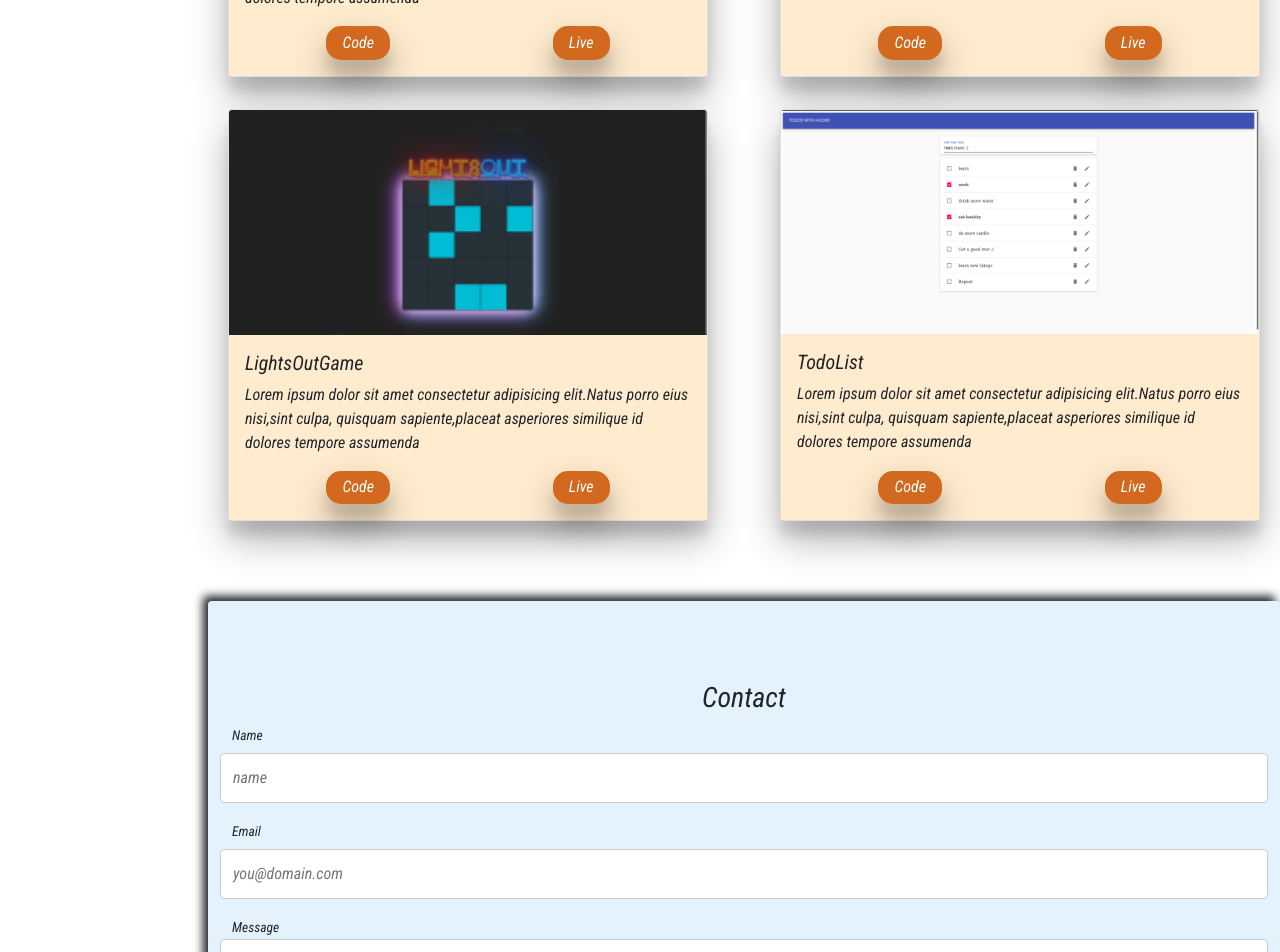
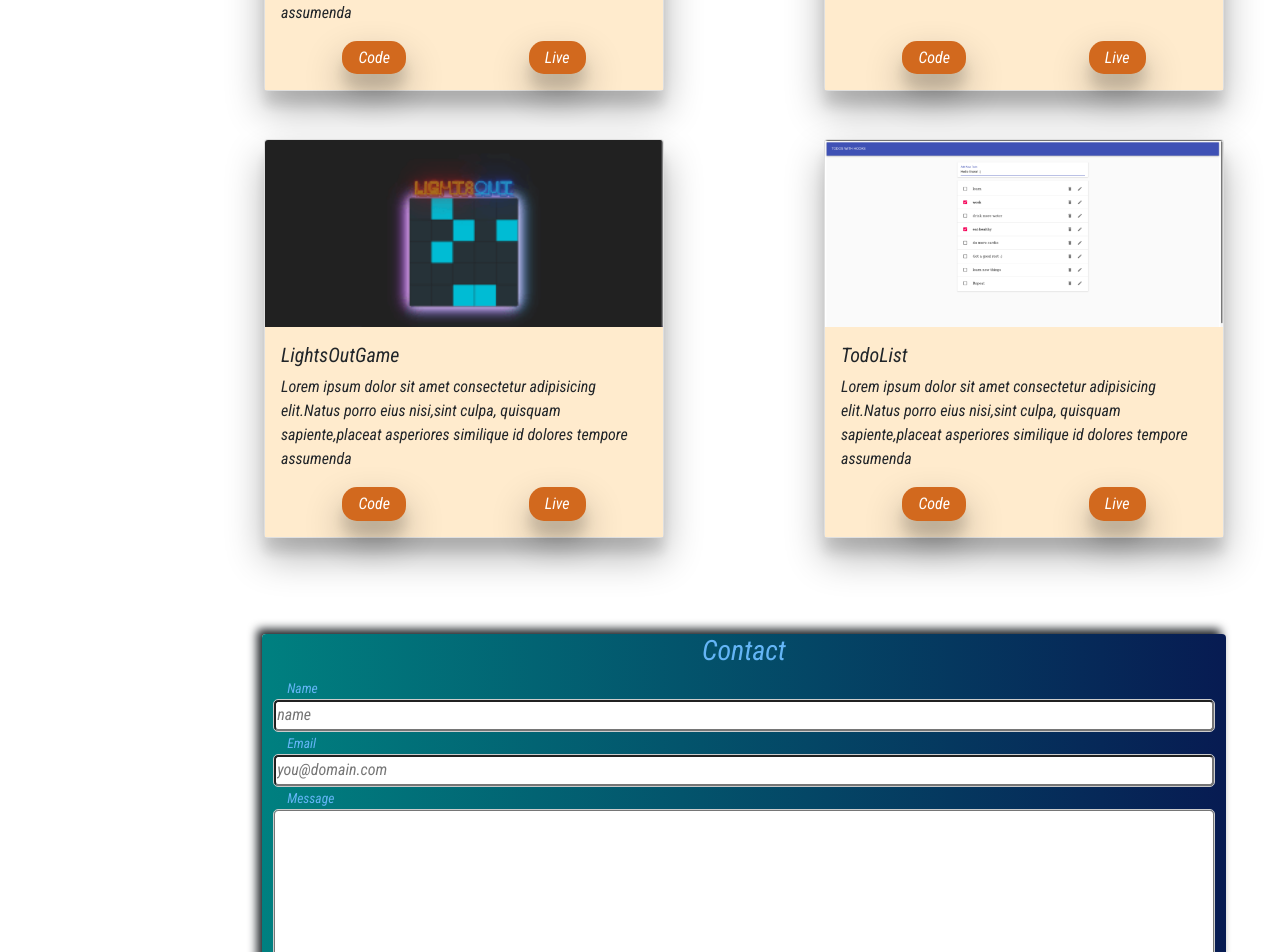
Before and after one commit to laur80/pf, a React (Create React App) app: page / in a window 1280 px wide. Shown: the part 1840-2792 px from the top of the page. Built offline with nearby package versions, Linux system fonts and the light colour scheme; a web font is replaced by a local one.

Commit message:
contact-form

```diff
--- a/src/About.js
+++ b/src/About.js
@@ -22,7 +22,7 @@ function About() {
             </div>
 
             <div className="modal-body" >
-            Hello, my name is Popa Laurentiu, a perfectionist in building and repairing things.<br/>
+            Hello, my name is Popa Laurentiu, passionate about technology to use in building and repairing things.<br/>
             With great attention to details and oriented in solving client's problems.<br/>
             I come from a customer service background with many years of experience,
             dedicate to client/Company and I am available to work!
--- a/src/Contact.css
+++ b/src/Contact.css
@@ -8,44 +8,50 @@
 	outline: 0;
 }
 
-body {
-	background: #263238;  /* Set background color to #263238*/
-}
-
 h3 {
 	text-align: center;
+	color:  #64B5F6;
 }
 
 /* Add styles to 'container' class */
-.container {
-	padding: 12px 24px 24px 24px;
-	padding-top: 5rem;
-	background: #E3F2FD;
+.container#st {
+	height: 95%;
+	width: 90%;
+	max-width: 70rem;
+	background: linear-gradient(to left, rgba(7,27,82,1) 0%, rgba(0,128,128,1) 100%);
 	border-radius: 4px;
 	box-shadow: -5px -5px 10px;
+	padding-bottom: 3rem;
+	margin: 1rem auto ;
 }
 
+form {
+	height: 85%;
+	margin: 0;
+
+}
 /* Add styles to 'label' selector */
 label {
 	font-size: 0.85em;
-	margin-left: 12px;
+	margin-left: 1em;
+	color:  #64B5F6;
+
 }
 
 /* Add styles to 'input' and 'textarea' selectors */
 input[type=text],input[type=email], textarea {
     width: 100%;
-    padding: 12px;
-    border: 1px solid #ccc;
+    padding: 0.1rem;
+    outline: 1px solid #ccc;
     border-radius: 4px;
-    box-sizing: border-box;
-    margin-top: 6px;
-    margin-bottom: 16px;
-    resize: vertical;
+    /* box-sizing: border-box; */
+	/* margin: 1rem 0; */
+	/* resize: vertical; */
 }
 
 /* Add styles to show 'focus' of selector */
 input[type=text]:focus,input[type=email]:focus, textarea:focus {
-	border: 1px solid green;
+	outline: 3px solid #64B5F6;
 }
 
 .center {
@@ -54,12 +60,13 @@ input[type=text]:focus,input[type=email]:focus, textarea:focus {
 }
 /* Add styles to the submit button */
 .btnc{
+
 	background: #64B5F6;
-	margin: 0 auto;
+	margin: 1rem auto 0;
 	outline: 0;
 	color: white;
 	border: 0;
-	padding: 12px 24px;
+	padding: .5rem 1.1rem;
 	border-radius: 4px;
 	transition: all ease-in-out 0.1s;
 	position: relative;
@@ -78,5 +85,3 @@ input[type=text]:focus,input[type=email]:focus, textarea:focus {
 .btnc:hover {
 	background: #2196F3;
 }
-
-/* Align items to center of the 'div' with the class 'center' */
--- a/src/Contact.js
+++ b/src/Contact.js
@@ -20,7 +20,7 @@ function Contact() {
 
 
     return (
-        <div className="Contact " id='contact'>
+        <div className="Contact d-grid " id='contact'>
 			<div className="container" id="st">
 				<h3 >Contact</h3>
 				<form onSubmit={sendEmail} name="contact" method="POST" data-netlify="true" >
@@ -31,7 +31,7 @@ function Contact() {
 					<input name="email" type="email" required placeholder="you@domain.com"/>
 					<br/>
 					<label htmlFor="message">Message</label><br/>
-					<textarea name="message" cols="30" rows="10" placeholder="Enter your message here ..." required> </textarea>
+					<textarea name="message" cols="30" rows="7" placeholder="Enter your message here ..." required> </textarea>
 					<div className="center">
 						<button className="btnc" type="submit">Submit</button>
 					</div>
--- a/src/Home.css
+++ b/src/Home.css
@@ -4,7 +4,7 @@
   justify-content: center;
   align-items: center;
   position: relative;
-  padding: 36vh 0;
+  padding: 39vh 0;
   font-family: var(--ff-txt-card);
 }
 
--- a/src/NavbarTop.css
+++ b/src/NavbarTop.css
@@ -16,6 +16,7 @@
 }
 #dropdownMenu2:hover  {
     box-shadow: 3px 3px 5px 6px #ccc;
+    background:#918936;
 }
 #hmenu {
     background:var(--bg-nav);
--- a/src/Project.css
+++ b/src/Project.css
@@ -3,19 +3,26 @@
   padding: 5rem 0;
 }
 .container-cards {
+
   display: flex;
   flex-wrap: wrap;
-  gap: 2rem;
+  justify-content: space-around;
+  gap:3rem;
+
 
 }
 .container-cards > * {
-  flex-basis: 100%;
+  /* flex-basis: 100%; */
   /* flex: 1 1 20rem; */
-  margin-left: auto;
-  margin-right: auto;
+  /* margin-left: 1rem;
+  margin-right: 1rem; */
+
+
+
 }
-#card {
-  max-width: 30rem;
+.card {
+
+  max-width: 25rem;
   font-family: var(--ff-text-card);
   box-shadow: 0 19px 38px rgba(0, 0, 0, 0.3), 0 15px 12px rgba(0, 0, 0, 0.1);
 
--- a/src/index.css
+++ b/src/index.css
@@ -62,9 +62,9 @@ body {
       padding: 0.25rem 0.5rem;
       font-size: 0.8rem;
     }
-
-    /* #st {
-    position: sticky;
-    top: 4rem;
-    } */
+    #card {
+      /* max-width: 20rem; */
+     margin-left: 1rem;
+     margin-right: 1rem;
+    }
 }
```
Also changed, not shown: 1 other file (tests, documents, lock files or other folders).
